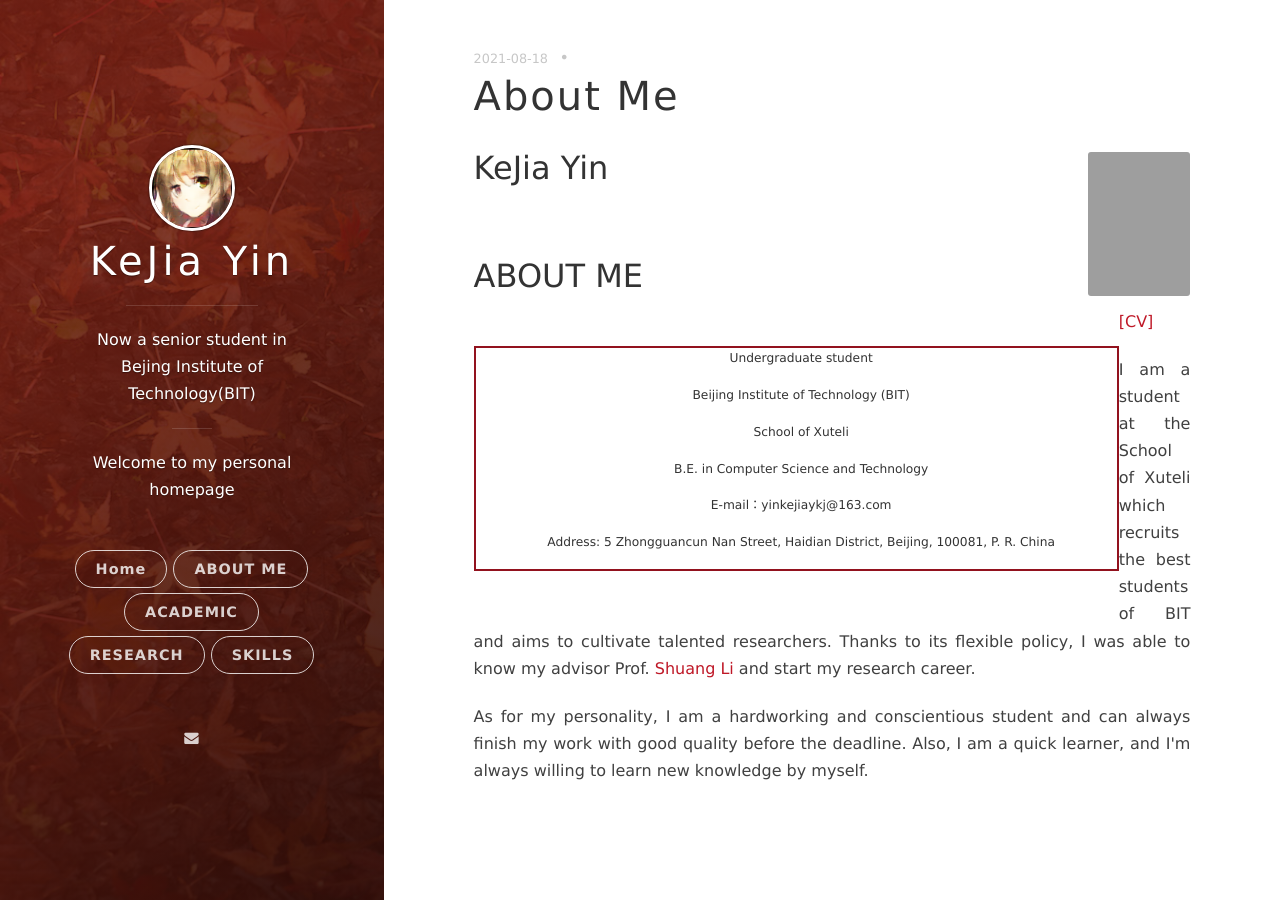
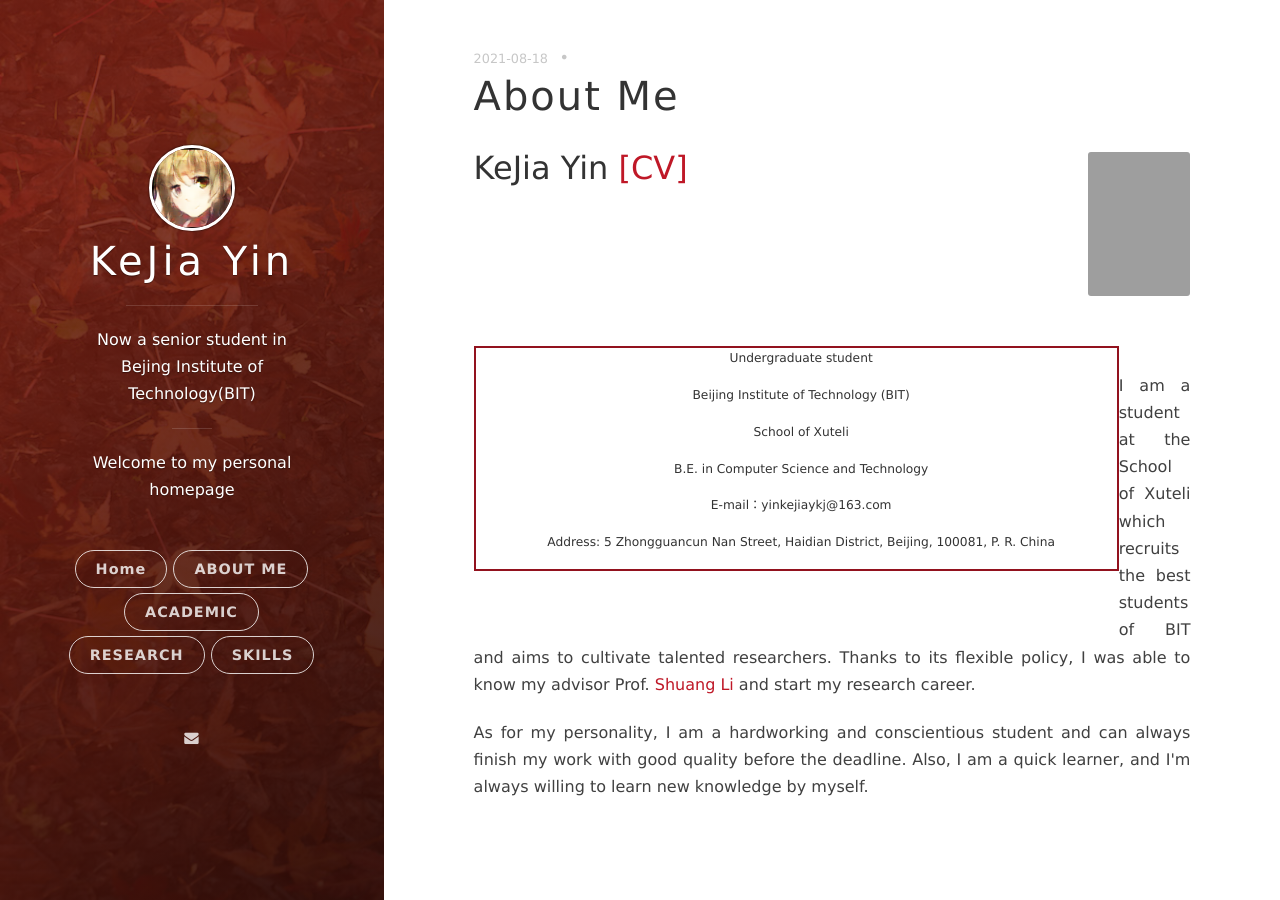
Before and after one commit to yinkejia/yinkejia.github.io, a Jekyll site: the page built from _posts/2021-08-18-ABOUT-ME.markdown, in a window 1280 px wide. Built offline with Jekyll 4.4.1, drawn with Linux system fonts in a browser that asks for light colours; nearby versions of some CDN libraries; grey boxes are pictures that could not be loaded.

Commit message:
Update 2021-08-18-ABOUT-ME.markdown

```diff
--- a/_posts/2021-08-18-ABOUT-ME.markdown
+++ b/_posts/2021-08-18-ABOUT-ME.markdown
@@ -17,8 +17,6 @@ date: 2021-08-18 15:32:24.000000000 +09:00
     </td>
   </tr>
 </table>
-<br>
-<h2>ABOUT ME</h2> <a href="https://raw.githubusercontent.com/yinkejia/homepage-of-Kejia-Yin/gh-pages/CV_Kejia Yin.pdf" target="_blank">[CV]</a>
-
+<br><br><br><br><br>
 <p>I am a student at the School of Xuteli which recruits the best students of BIT and aims to cultivate talented researchers. Thanks to its flexible policy, I was able to know my advisor Prof. <a href="http://shuangli.xyz/" target="_blank">Shuang Li</a> and start my research career.</p>
 <p>As for my personality, I am a hardworking and conscientious student and can always finish my work with good quality before the deadline. Also, I  am a quick learner, and I'm always willing to learn new knowledge by myself.</p>
```
Also changed, not shown: other parts of _posts/2021-08-18-ABOUT-ME.markdown (+1 -1 lines).
